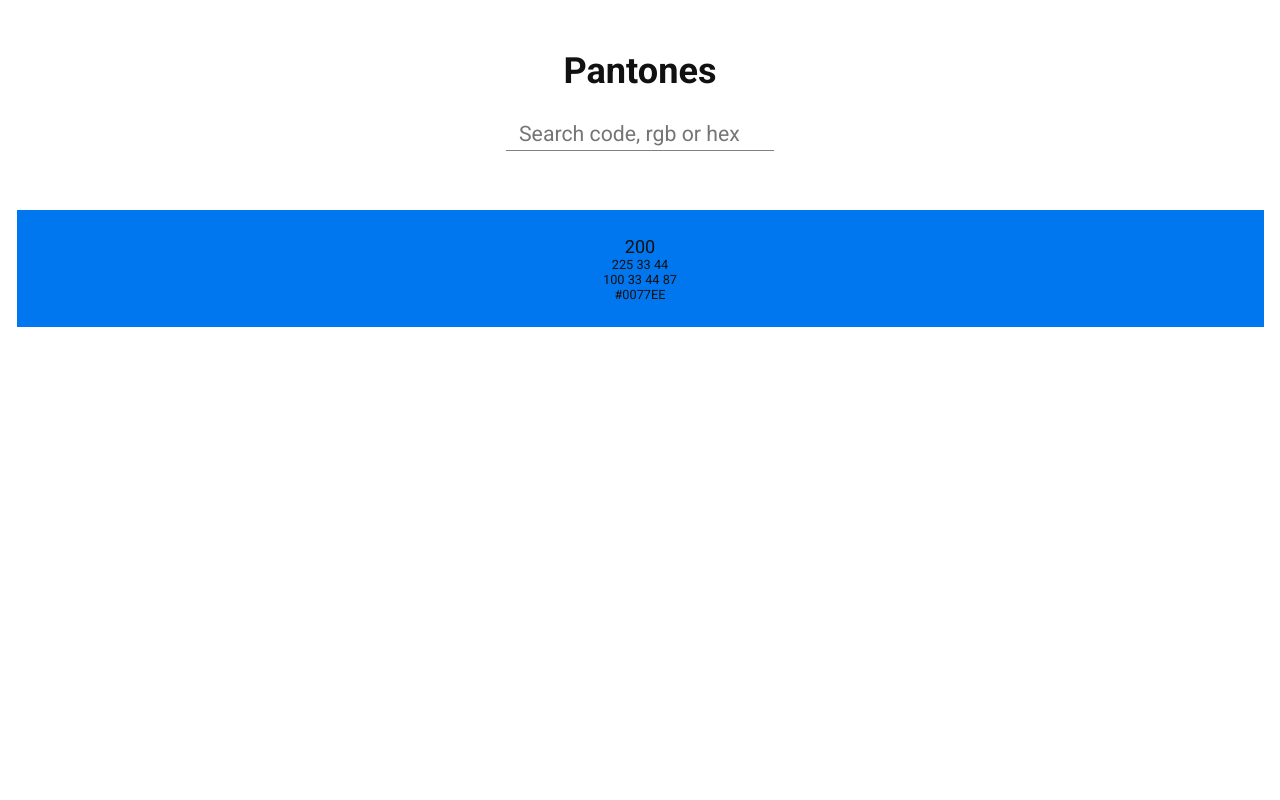
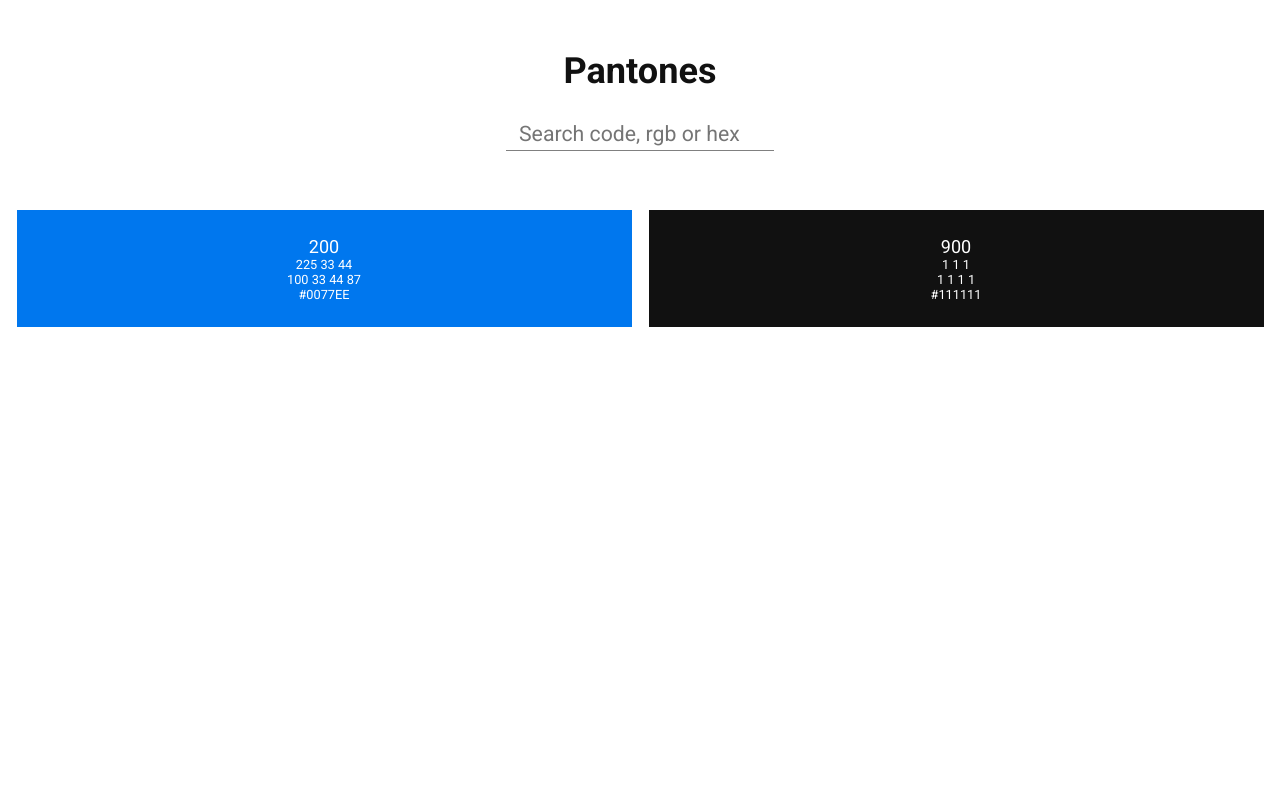
Before and after one commit to dennisperremans/pantone-guide, a PHP site: page / in a window 1280 px wide. Run offline with PHP 8.4, Linux system fonts and the light colour scheme; some libraries are stand-ins or nearby versions.

Commit message:
search fix

```diff
--- a/index.html
+++ b/index.html
@@ -53,6 +53,23 @@
 				</span>
 			</div>
 		</div>
+
+		<div class="swatch" style="background-color: #111111;"> <!-- $value["Hex"] -->
+			<div class="swatch__content">
+				<span class="swatch__code">
+					900 <!-- $value["Code"] -->
+				</span>
+				<span class="swatch__rgb">
+					1 1 1 <!-- $value["R"] $value["G"] $value["B"] -->
+				</span>
+				<span class="swatch__cmyk">
+					1 1 1 1 <!-- $value["C"] $value["M"] $value["Y"] $value["K"] -->
+				</span>
+				<span class="swatch__hex">
+					#111111 <!-- $value["Hex"] -->
+				</span>
+			</div>
+		</div>
 	<!-- end loop -->
 	<!--
 	}
--- a/src/js/app.js
+++ b/src/js/app.js
@@ -15,13 +15,14 @@ $(function() {
 
 
 	// Search color
-	$(".search").keyup(function(){
-
+	$(".input--search").keyup(function(){
         // Retrieve the input field text and reset the count to zero
         var filter = $(this).val(), count = 0;
 
         // Loop through the comment list
         $(".swatch").each(function(){
+
+        	console.log(filter);
 
             // If the list item does not contain the text phrase fade it out
             if ($(this).text().search(new RegExp(filter, "i")) < 0) {
--- a/src/scss/base/_general.scss
+++ b/src/scss/base/_general.scss
@@ -1,11 +1,11 @@
 * {
 	font-family: $base-font;
-	color: $text-color;
 }
 
 html,
 body {
 	@include fs(17px);
+	color: $text-color;
 }
 
 .text--center {
```
Also changed, not shown: dist/style.css (+1 -1 lines).
